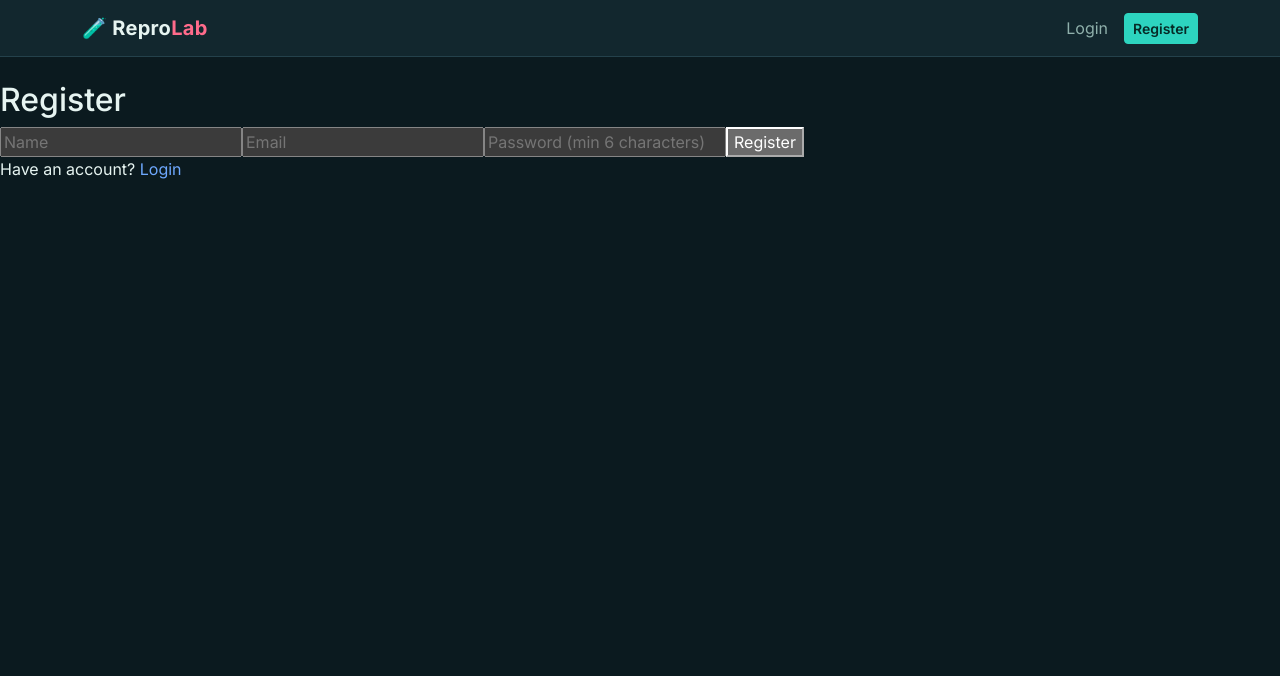
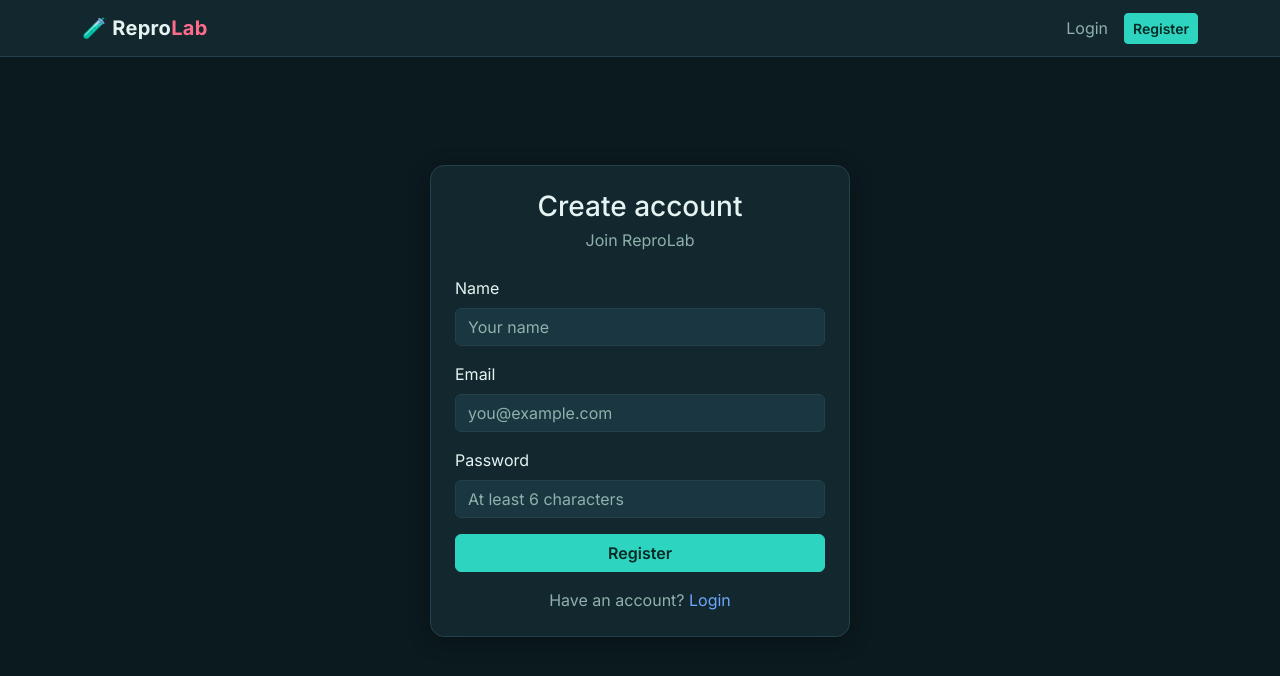
Before and after one commit to hebaalshannaq-coder/reprolab, a React (Vite) app in the folder frontend/: page /register in a window 1280 px wide. Shown: the top 676 px of the page. Built offline with nearby package versions, Linux system fonts and the light colour scheme; no server answers.

Commit message:
Update Register.jsx

```diff
--- a/frontend/src/pages/Register.jsx
+++ b/frontend/src/pages/Register.jsx
@@ -1,5 +1,6 @@
 import { useState } from "react";
 import { Link, useNavigate } from "react-router-dom";
+import { Card, Form, Button, Alert } from "react-bootstrap";
 import { useAuth } from "../context/AuthContext";
 
 const Register = () => {
@@ -28,42 +29,55 @@ const Register = () => {
     };
 
     return (
-        <div>
-            <h2>Register</h2>
+        <div className="auth-wrapper">
+            <Card style={{ width: "100%", maxWidth: "420px" }} className="p-4">
+                <h3 className="text-center mb-1">Create account</h3>
+                <p className="text-center text-muted mb-4">Join ReproLab</p>
 
-            {error && <p style={{ color: "red" }}>{error}</p>}
+                {error && <Alert variant="danger">{error}</Alert>}
 
-            <form onSubmit={handleSubmit}>
-                <input
+                <Form onSubmit={handleSubmit}>
+                    <Form.Group className="mb-3">
+                        <Form.Label>Name</Form.Label>
+                        <Form.Control
                             type="text"
-                    placeholder="Name"
+                            placeholder="Your name"
                             value={name}
                             onChange={(e) => setName(e.target.value)}
+                            maxLength={50}
                             required
                         />
-                <input
+                    </Form.Group>
+                    <Form.Group className="mb-3">
+                        <Form.Label>Email</Form.Label>
+                        <Form.Control
                             type="email"
-                    placeholder="Email"
+                            placeholder="you@example.com"
                             value={email}
                             onChange={(e) => setEmail(e.target.value)}
                             required
                         />
-                <input
+                    </Form.Group>
+                    <Form.Group className="mb-3">
+                        <Form.Label>Password</Form.Label>
+                        <Form.Control
                             type="password"
-                    placeholder="Password (min 6 characters)"
+                            placeholder="At least 6 characters"
                             value={password}
                             onChange={(e) => setPassword(e.target.value)}
                             minLength={6}
                             required
                         />
-                <button type="submit" disabled={submitting}>
+                    </Form.Group>
+                    <Button type="submit" className="w-100" disabled={submitting}>
                         {submitting ? "Creating account..." : "Register"}
-                </button>
-            </form>
+                    </Button>
+                </Form>
 
-            <p>
+                <p className="text-center text-muted mt-3 mb-0">
                     Have an account? <Link to="/login">Login</Link>
                 </p>
+            </Card>
         </div>
     );
 };
```
Lines whose indentation alone changed are shown as unchanged.
